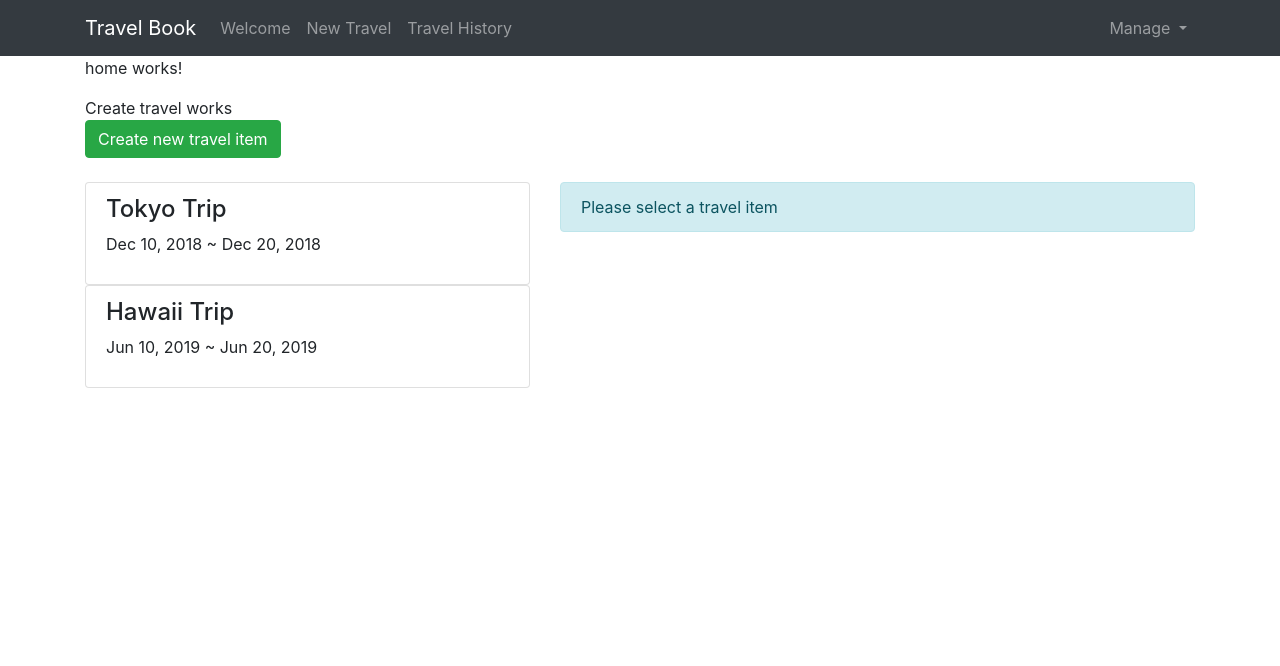
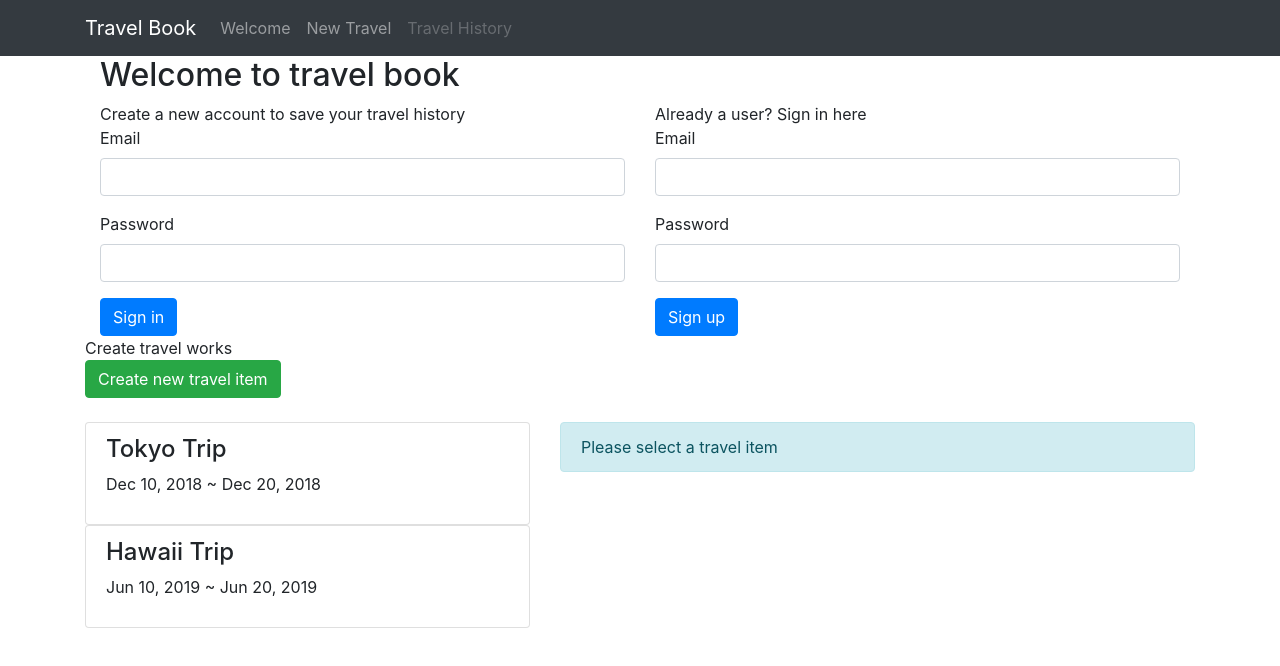
Before and after one commit to JunhaoLi/AngularBootcamp-TravelBook, an Angular app: page / in a window 1280 px wide. Shown: the top 666 px of the page. Built offline with nearby package versions, Linux system fonts and the light colour scheme.

Commit message:
auth state from home to navbar working

```diff
--- a/src/app/app.component.html
+++ b/src/app/app.component.html
@@ -1,9 +1,9 @@
-<app-header></app-header>
+<app-header [isUserAuthorized]="isUserAuthorized"></app-header>
 
 <div class="container">
   <div class="row">
     <div class="col-12">
-        <app-home></app-home>
+        <app-home (isUserAuthorized)="onAuthorize($event)"></app-home>
         <app-create-travel></app-create-travel>
         <app-travel-list></app-travel-list>
     </div>
--- a/src/app/app.component.ts
+++ b/src/app/app.component.ts
@@ -1,4 +1,4 @@
-import { Component } from '@angular/core';
+import { Component, Output } from '@angular/core';
 
 @Component({
   selector: 'app-root',
@@ -7,4 +7,10 @@ import { Component } from '@angular/core';
 })
 export class AppComponent {
   title = "Travel Book";
+  isUserAuthorized = false;
+
+  onAuthorize(isUserAuthorized: boolean) {
+    console.log(isUserAuthorized);
+    this.isUserAuthorized = true;
+  }
 }
--- a/src/app/header/header.component.html
+++ b/src/app/header/header.component.html
@@ -15,17 +15,17 @@
           <a class="nav-link">New Travel</a>
         </li>
         <li class="nav-item">
-          <a class="nav-link">Travel History</a>
+          <a class="nav-link" [ngClass]="{'disabled': !isUserAuthorized}">Travel History</a>
         </li>
       </ul>
-      <ul class="navbar-nav">
+      <ul class="navbar-nav" *ngIf="isUserAuthorized">
         <li class="nav-item dropdown" toggleMenu="manage-button-dropdown-men">
           <a class="nav-link dropdown-toggle" href="#" id="navbarDropdown" role="button" aria-haspopup="true"
             aria-expanded="false">
             Manage
           </a>
           <ul class="dropdown-menu" aria-labelledby="navbarDropdown" id="manage-button-dropdown-menu">
-            <li><a class="dropdown-item" href="#">Sign Out</a></li>
+            <li><a class="dropdown-item" href="#">Save Data</a></li>
             <li><a class="dropdown-item" href="#">Fetch Data</a></li>
           </ul>
         </li>
--- a/src/app/header/header.component.ts
+++ b/src/app/header/header.component.ts
@@ -1,4 +1,4 @@
-import { Component, OnInit } from '@angular/core';
+import { Component, OnInit, Output, Input } from '@angular/core';
 
 @Component({
   selector: 'app-header',
@@ -6,6 +6,7 @@ import { Component, OnInit } from '@angular/core';
   styleUrls: ['./header.component.scss']
 })
 export class HeaderComponent implements OnInit {
+  @Input()isUserAuthorized;
 
   toggleManageMenu: boolean = false;
 
--- a/src/app/home/home.component.html
+++ b/src/app/home/home.component.html
@@ -1,3 +1,29 @@
-<p>
-  home works!
-</p>
+<div class="container">
+  <h2>Welcome to travel book</h2>
+  <div class="row">
+    <form class="col-6">
+      <span>Create a new account to save your travel history</span>
+      <div class="form-group">
+        <label for="email">Email</label>
+        <input id="email" type="email" class="form-control">
+      </div>
+      <div class="form-group">
+        <label for="password">Password</label>
+        <input id="password" type="password" class="form-control">
+      </div>
+      <button type="button" class="btn btn-primary" (click)="onSignupClick()">Sign in</button>
+    </form>
+    <form class="col-6" action="">
+        <span>Already a user? Sign in here</span>
+        <div class="form-group">
+          <label for="email">Email</label>
+          <input id="email" type="email" class="form-control">
+        </div>
+        <div class="form-group">
+          <label for="password">Password</label>
+          <input id="password" type="password" class="form-control">
+        </div>
+        <button type="button" class="btn btn-primary" (click)="onSigninClick()">Sign up</button>
+      </form>
+  </div>
+</div>
--- a/src/app/home/home.component.ts
+++ b/src/app/home/home.component.ts
@@ -1,4 +1,4 @@
-import { Component, OnInit } from '@angular/core';
+import { Component, OnInit, Output, EventEmitter } from '@angular/core';
 
 @Component({
   selector: 'app-home',
@@ -7,9 +7,18 @@ import { Component, OnInit } from '@angular/core';
 })
 export class HomeComponent implements OnInit {
 
+  @Output()isUserAuthorized: EventEmitter<boolean> = new EventEmitter<boolean>();
+
   constructor() { }
 
   ngOnInit() {
   }
 
+  onSignupClick() {
+    this.isUserAuthorized.emit(true);
+  }
+
+  onSigninClick() {
+    this.isUserAuthorized.emit(true);
+  }
 }
```
